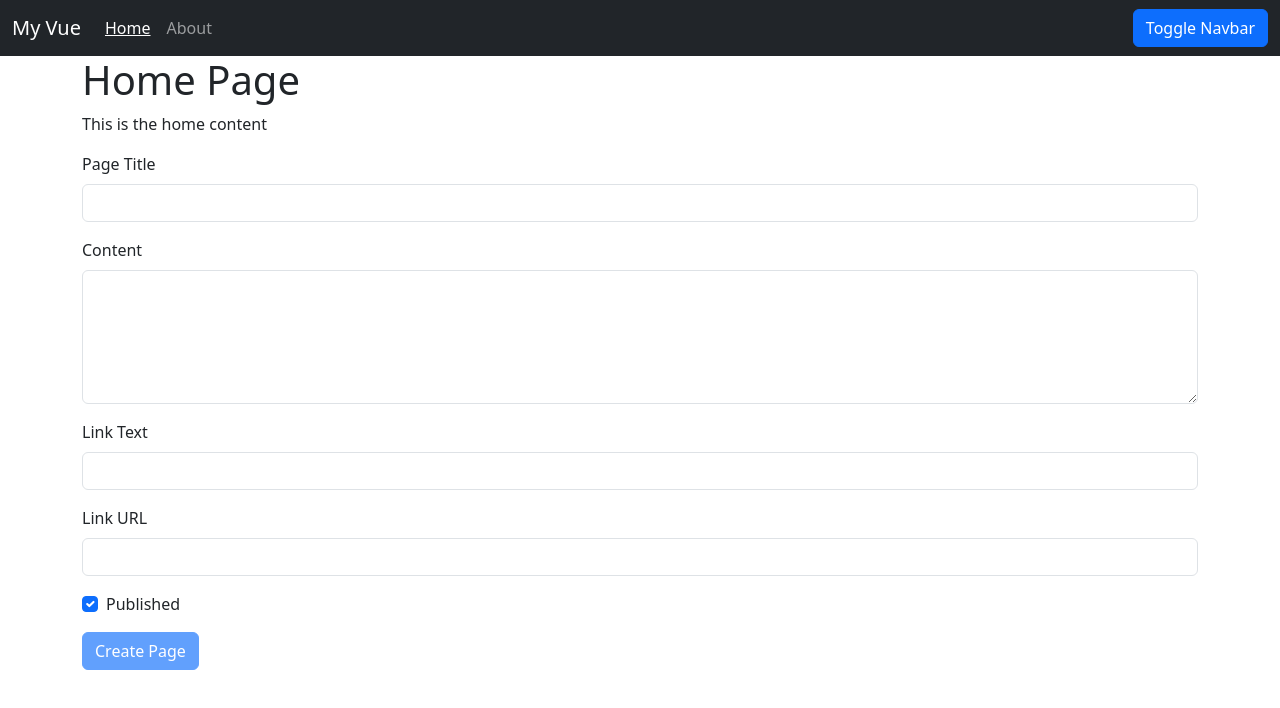
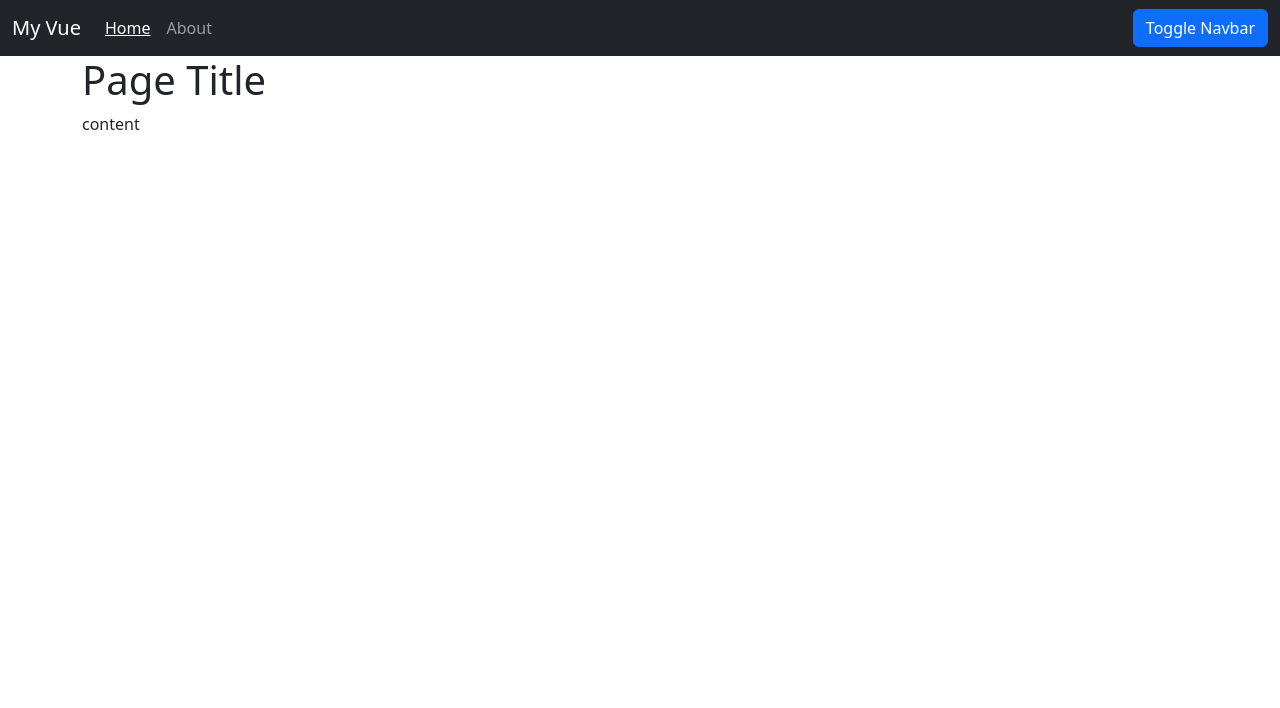
Before and after one commit to ericmc21/vue-start-spa, a Vue app: page / in a window 1280 px wide. Shown: the top 708 px of the page. Built offline with nearby package versions, Linux system fonts and the light colour scheme.

Commit message:
lesson 6.1 routing

```diff
--- a/package.json
+++ b/package.json
@@ -9,7 +9,8 @@
   "dependencies": {
     "bootstrap": "^5.3.2",
     "core-js": "^3.8.3",
-    "vue": "^3.2.13"
+    "vue": "^3.2.13",
+    "vue-router": "^4.2.5"
   },
   "devDependencies": {
     "@vue/cli-plugin-babel": "~5.0.0",
--- a/src/App.vue
+++ b/src/App.vue
@@ -3,12 +3,16 @@
       :pages="pages"
       :active-page="activePage"
     ></navbar>
-    <page-viewer v-if="pages.length > 0" :page="pages[activePage]"></page-viewer>
+
+    <router-view>
+
+    </router-view>
+ <!--   <page-viewer v-if="pages.length > 0" :page="pages[activePage]"></page-viewer>
 
 <create-page @page-created="pageCreated">
 
 </create-page>
-
+-->
 </template>
 
 
--- a/src/components/PageViewer.vue
+++ b/src/components/PageViewer.vue
@@ -1,7 +1,7 @@
 <template>
           <div  class="container">
-          <h1>{{page.pageTitle}}</h1>
-          <p>{{page.content}}</p>
+          <h1>Page Title</h1>
+          <p>content</p>
         </div>
 </template>
 
--- a/src/main.js
+++ b/src/main.js
@@ -2,7 +2,9 @@
 import App from "./App.vue";
 import "../node_modules/bootstrap/dist/css/bootstrap.css";
 import $bus from "./utils/Events";
+import router from "./routes";
 
 const app = createApp(App);
+app.use(router);
 app.config.globalProperties.$bus = $bus;
 app.mount("#app");
--- /dev/null
+++ b/src/routes.js
@@ -0,0 +1,13 @@
+import { createRouter, createWebHashHistory } from "vue-router";
+import PageViewer from "./components/PageViewer.vue";
+import CreatePage from "./components/CreatePage.vue";
+
+const router = createRouter({
+  history: createWebHashHistory(),
+  routes: [
+    { path: "/", component: PageViewer },
+    { path: "/create", component: CreatePage },
+  ],
+});
+
+export default router;
```
Also changed, not shown: 2 other files (tests, documents, lock files or other folders).
